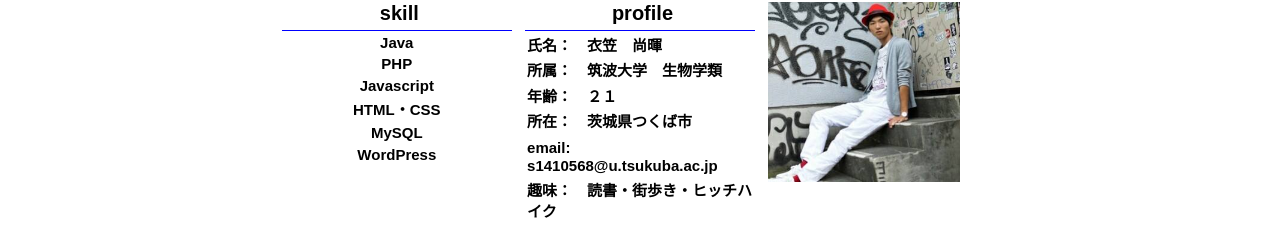
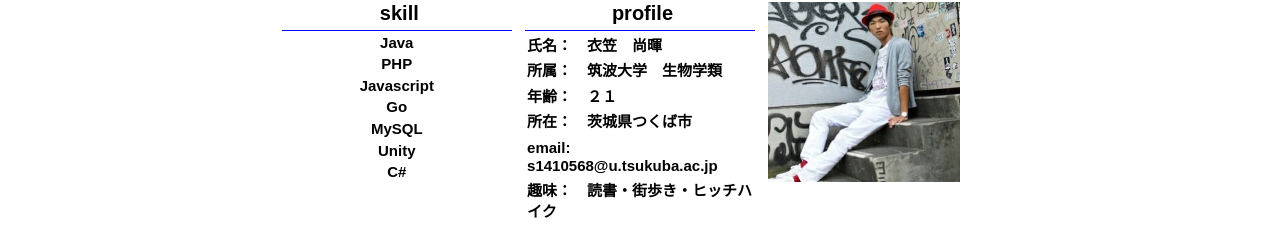
Before and after one commit to naokikinugasa/naokikinugasa.github.io, a plain HTML site: page portfolio/index.html in a window 1280 px wide. Shown: the part 743-969 px from the top of the page. Drawn offline with Linux system fonts and the light colour scheme.

Commit message:
Update index.html

```diff
--- a/portfolio/index.html
+++ b/portfolio/index.html
@@ -32,9 +32,10 @@
         	<dd>Java</dd>
         	<dd>PHP</dd>
         	<dd>Javascript</dd>
-        	<dd>HTML・CSS</dd>
+        	<dd>Go</dd>
         	<dd>MySQL</dd>
-        	<dd>WordPress</dd>
+		<dd>Unity</dd>
+		<dd>C#</dd>
         </dl>
         <dl class="right_dl">
         	<dt>profile</dt>
```
